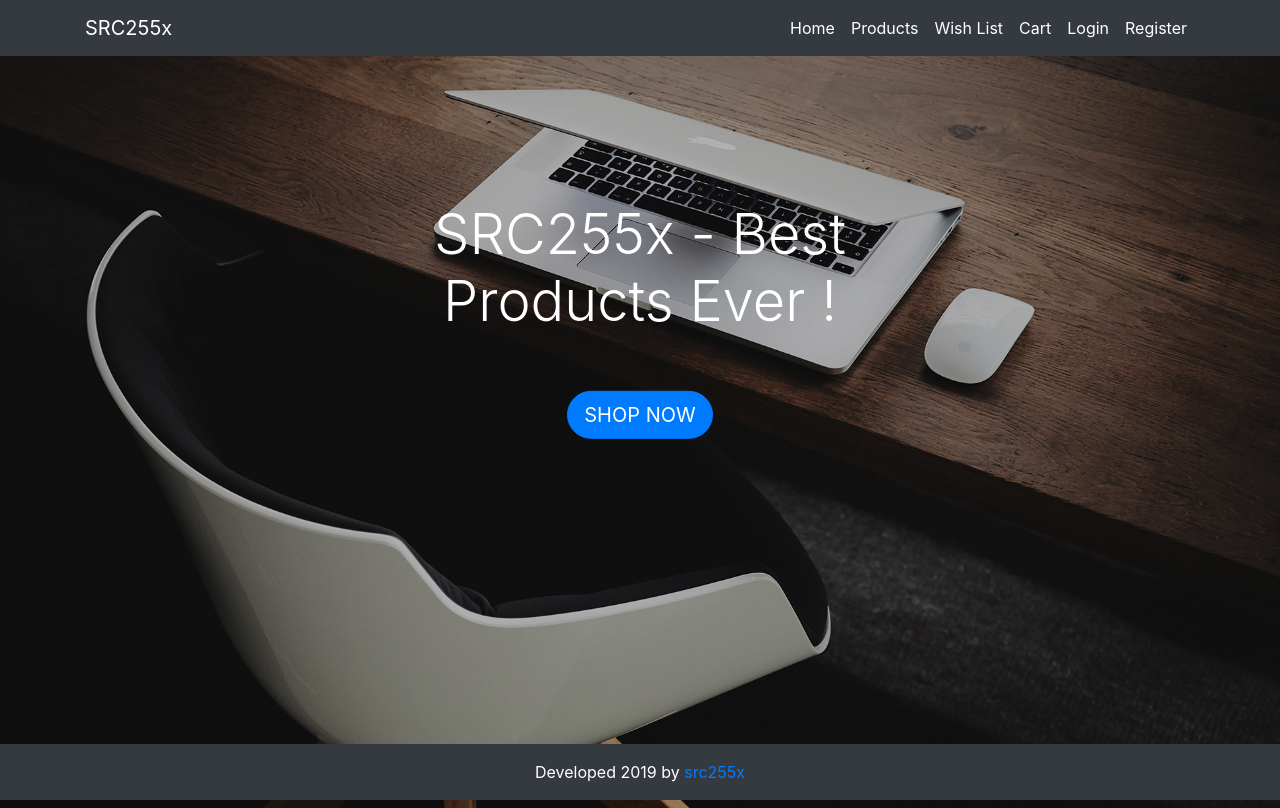
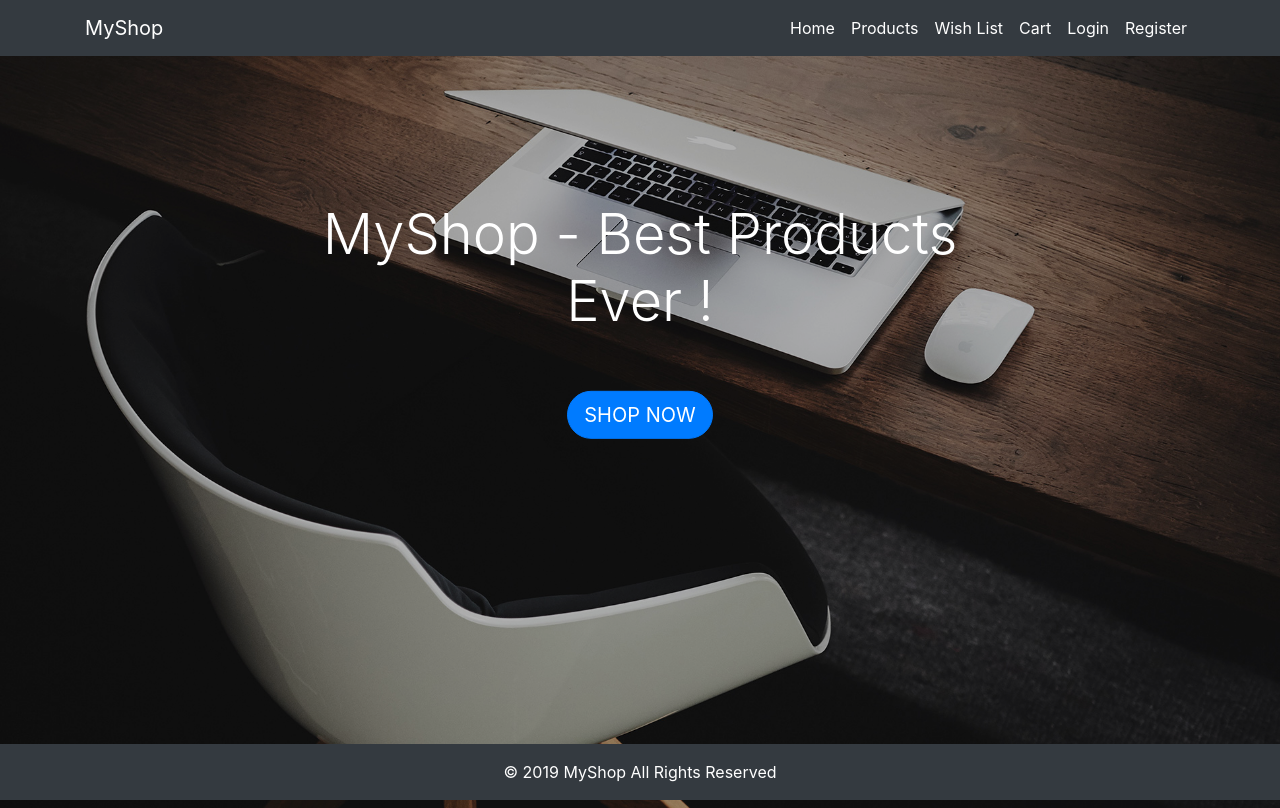
Before and after one commit to 0xhamed/shopping-website, a Node server app: page / in a window 1280 px wide. Run offline with Node 20, Linux system fonts and the light colour scheme; some libraries are stand-ins or nearby versions.

Commit message:
changing project name

```diff
--- a/package.json
+++ b/package.json
@@ -1,12 +1,12 @@
 {
-  "name": "src255x-online-store",
+  "name": "shopping-website",
   "version": "1.0.0",
-  "description": "SRC255x - Online Store",
+  "description": "MyShop - Online Store",
   "main": "src/index.js",
   "scripts": {
     "start": "node src/index.js"
   },
-  "author": "Mohammed Atef",
+  "author": "Muhammad Atef",
   "license": "MIT",
   "dependencies": {
     "@hapi/joi": "^16.1.5",
--- a/src/middlewares/500.js
+++ b/src/middlewares/500.js
@@ -1,5 +1,6 @@
 
 const logger = require('../utils/logger.js')
+
 module.exports = (err, req, res, next) => {
     if (!err) return next()
     logger.error(err.message, err)
--- a/src/startup/config.js
+++ b/src/startup/config.js
@@ -5,4 +5,4 @@ module.exports = {
   paypal_mode: process.env.paypal_mode,
   paypal_client_id: process.env.paypal_client_id,
   paypal_client_secret: process.env.paypal_client_secret
-}
+};
--- a/src/views/includes/end.ejs
+++ b/src/views/includes/end.ejs
@@ -1,8 +1,7 @@
 <!-- Footer -->
 <footer class="py-3 bg-dark fixed-bottom">
     <div class="container">
-        <p class="m-0 text-center text-white">Developed 2019 by
-            <a href="https://github.com/src255x">src255x</a></p>
+        <p class="m-0 text-center text-white">&copy; 2019 MyShop All Rights Reserved</p>
     </div>
     <!-- /.container -->
 </footer>
--- a/src/views/includes/nav.ejs
+++ b/src/views/includes/nav.ejs
@@ -1,7 +1,12 @@
 <nav class="navbar navbar-expand-md navbar-dark bg-dark fixed-top">
   <div class="container">
-        <a class="navbar-brand" href="#">SRC255x</a>
-        <button class="navbar-toggler" type="button" data-toggle="collapse" data-target="#navbarResponsive">
+    <a class="navbar-brand" href="#">MyShop</a>
+    <button
+      class="navbar-toggler"
+      type="button"
+      data-toggle="collapse"
+      data-target="#navbarResponsive"
+    >
       <span class="navbar-toggler-icon"></span>
     </button>
     <div class="collapse navbar-collapse" id="navbarResponsive">
--- a/src/views/includes/start.ejs
+++ b/src/views/includes/start.ejs
@@ -5,7 +5,7 @@
     <meta http-equiv="content-type" content="text/html; charset=utf-8" />
     <meta name="viewport" content="width=device-width, initial-scale=1, shrink-to-fit=no">
     <link rel="shortcut icon" type="image/png" href="/img/fav.png" />
-    <title>SRC255x - Online Store</title>
+    <title>MyShop - Online Store</title>
     <link rel="stylesheet" href="https://stackpath.bootstrapcdn.com/bootstrap/4.3.1/css/bootstrap.min.css">
     <link rel="stylesheet" href="https://stackpath.bootstrapcdn.com/font-awesome/4.7.0/css/font-awesome.min.css" />
     <link href="/css/styles.css" rel="stylesheet">
--- a/src/views/index.ejs
+++ b/src/views/index.ejs
@@ -1,17 +1,12 @@
-<%- include('./includes/start.ejs') %>
-
-<%- include('./includes/nav.ejs') %>
-
-
+<%- include('./includes/start.ejs') %> <%- include('./includes/nav.ejs') %>
 
 <header>
-    <div class="overlay">
-        <div class="content text-center">
-            <p class="display-4">SRC255x - Best Products Ever !</p>
-            <a class="btn btn-primary btn-lg" href="/products">SHOP NOW</a>
-        </div>
+  <div class="overlay">
+    <div class="content text-center">
+      <p class="display-4">MyShop - Best Products Ever !</p>
+      <a class="btn btn-primary btn-lg" href="/products">SHOP NOW</a>
     </div>
+  </div>
 </header>
 
-
 <%- include('./includes/end.ejs') %>
--- a/src/views/login.ejs
+++ b/src/views/login.ejs
@@ -62,7 +62,6 @@
             </div>
     </form>
 </div>
-
 <script type="module" src="/js/src/auth.js"></script>
 
 
```
Also changed, not shown: README.md, public/img/1.jpeg (added), 1 other file. Lines whose indentation alone changed are shown as unchanged.
